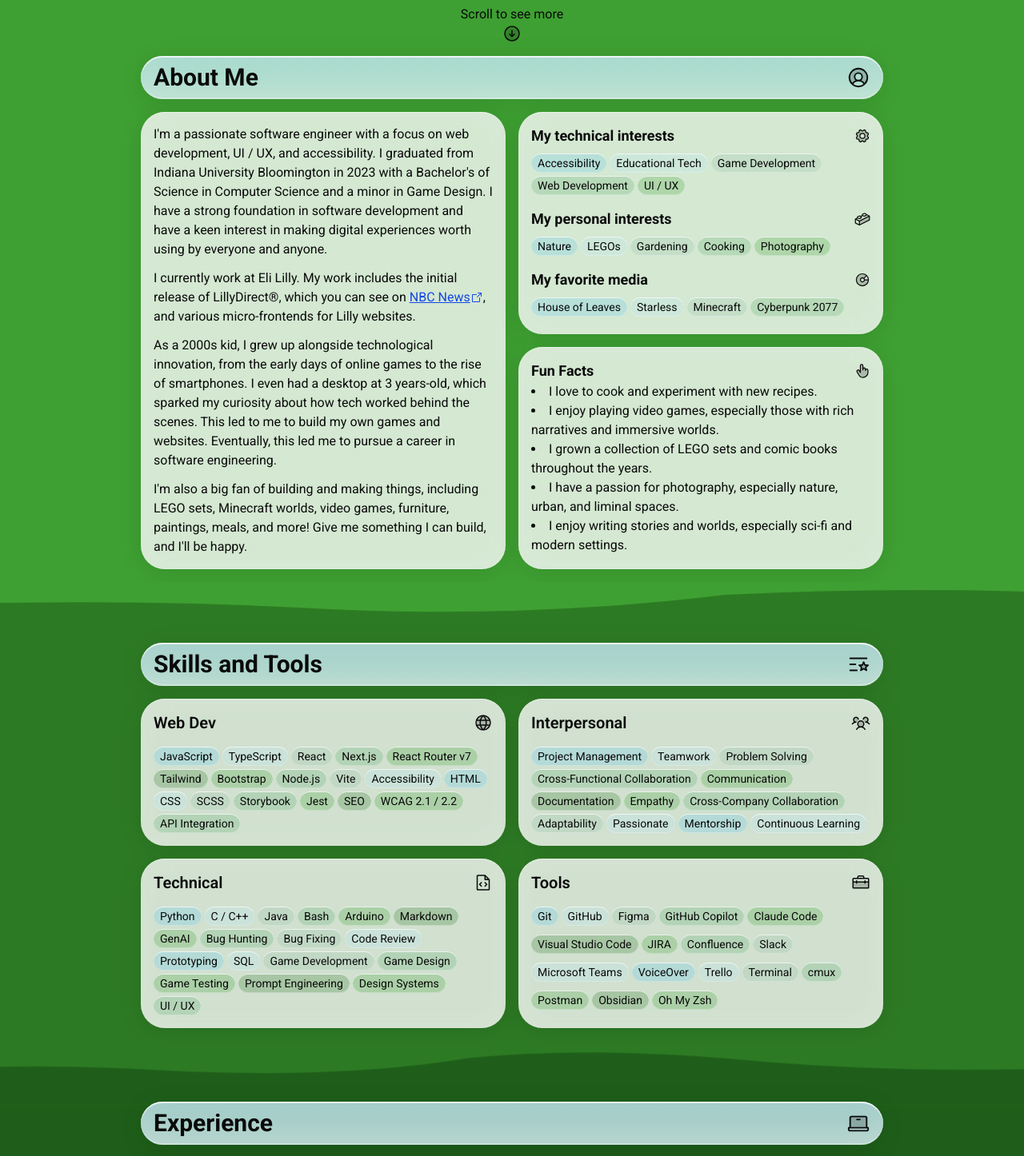
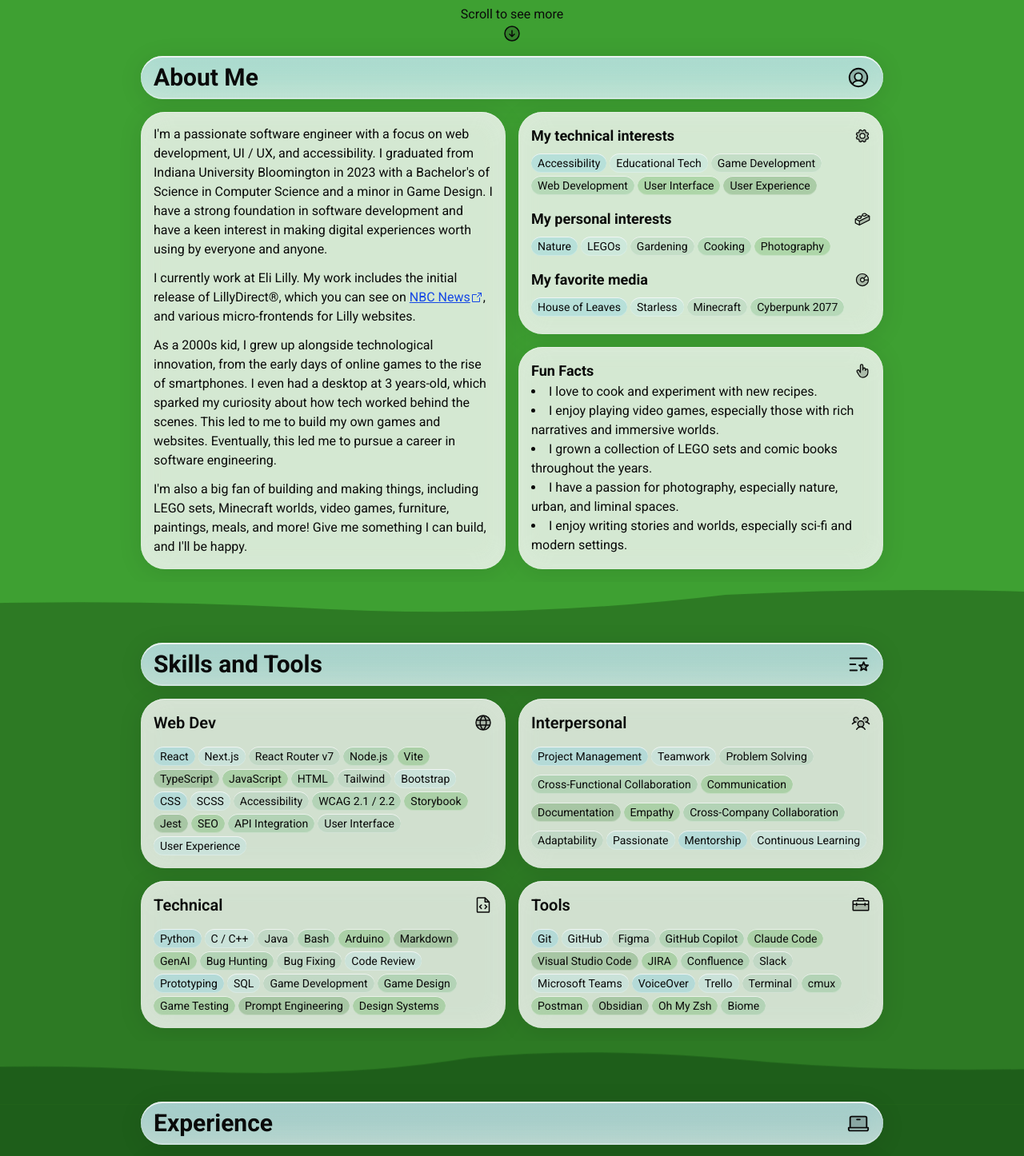
Before and after one commit to vtlanglois/portfolio-v2, a Next.js app: page / in a window 1280 px wide. Shown: the part 730-2176 px from the top of the page at 80% size. Built offline with nearby package versions, Linux system fonts and the light colour scheme.

Commit message:
refactor: update skill tags for clarity and consistency

```diff
--- a/src/components/sections/About.tsx
+++ b/src/components/sections/About.tsx
@@ -85,7 +85,8 @@ export default function About() {
                       TAGS.educationTech,
                       TAGS.gameDevelopment,
                       TAGS.webDevelopment,
-                      TAGS.uiUX,
+                      TAGS.ui,
+                      TAGS.ux,
                     ]}
                   />
                 </div>
--- a/src/components/sections/Skills.tsx
+++ b/src/components/sections/Skills.tsx
@@ -54,24 +54,26 @@ export default function Skills() {
               <TagList
                 labelledBy="skills-web-dev"
                 tags={[
-                  TAGS.javascript,
-                  TAGS.typescript,
                   TAGS.react,
                   TAGS.nextjs,
                   TAGS.rrv7,
+                  TAGS.nodejs,
+                  TAGS.vite,
+                  TAGS.typescript,
+                  TAGS.javascript,
+                  TAGS.html,
                   TAGS.tailwind,
                   TAGS.bootstrap,
-                  TAGS.nodejs,
-                  TAGS.vite,
-                  TAGS.accessibility,
-                  TAGS.html,
                   TAGS.css,
                   TAGS.scss,
+                  TAGS.accessibility,
+                  TAGS.wcag,
                   TAGS.storybook,
                   TAGS.jest,
                   TAGS.seo,
-                  TAGS.wcag,
                   TAGS.apiIntegration,
+                  TAGS.ui,
+                  TAGS.ux,
                 ]}
               />
             </Card>
@@ -129,7 +131,6 @@ export default function Skills() {
                   TAGS.gameTesting,
                   TAGS.promptEngineering,
                   TAGS.designSystems,
-                  TAGS.uiUX,
                 ]}
               />
             </Card>
@@ -161,6 +162,7 @@ export default function Skills() {
                   TAGS.postman,
                   TAGS.obsidian,
                   TAGS.ohMyZsh,
+                  TAGS.biome,
                 ]}
               />
             </Card>
--- a/src/data/skills.ts
+++ b/src/data/skills.ts
@@ -197,6 +197,11 @@ const toolTags = {
     variant: "tool",
     group: "tool",
   },
+  biome: {
+    text: "Biome",
+    variant: "tool",
+    group: "tool",
+  },
 } as const satisfies Record<string, TagItem>;
 
 const aiTags = {
@@ -243,8 +248,13 @@ const interpersonalTags = {
     variant: "topic",
     group: "interpersonal",
   },
-  uiUX: {
-    text: "UI / UX",
+  ui: {
+    text: "User Interface",
+    variant: "topic",
+    group: "interpersonal",
+  },
+  ux: {
+    text: "User Experience",
     variant: "topic",
     group: "interpersonal",
   },
@@ -399,7 +409,7 @@ export const hobbyTags: Record<string, TagItem> = {
     variant: "hobby",
     group: "hobby",
     icon: "book",
-  }
+  },
 };
 
 export const mediaTags: Record<string, TagItem> = {
```
